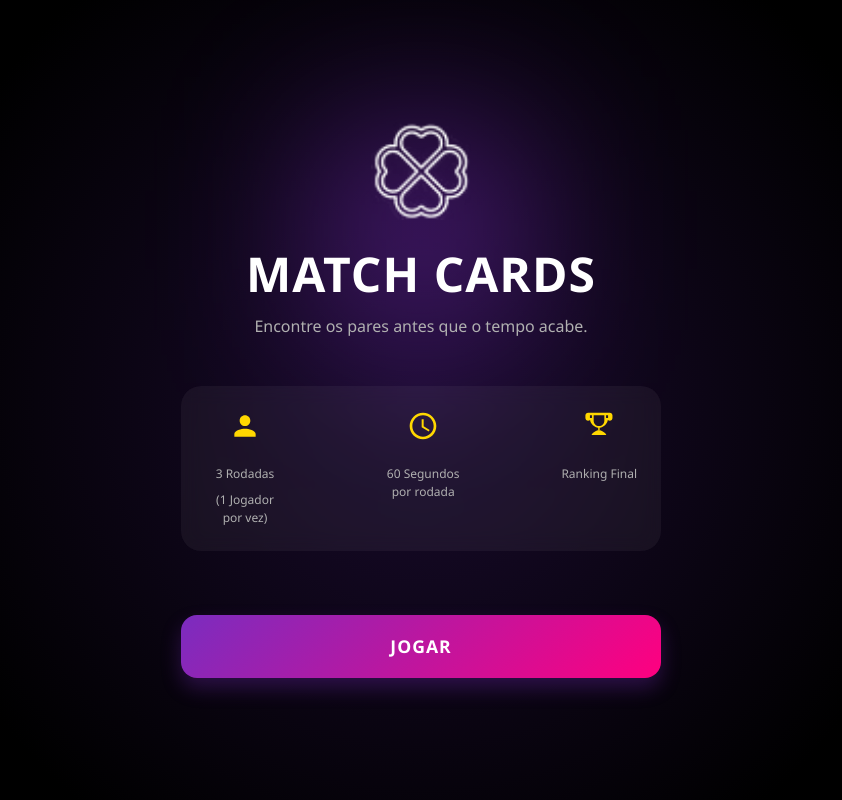
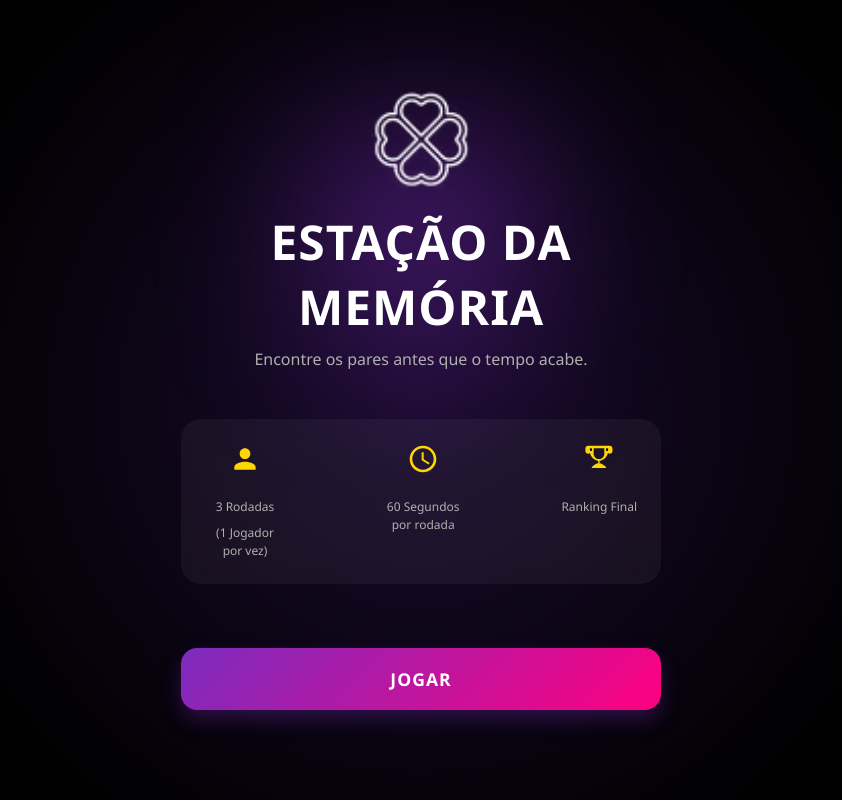
Before and after one commit to mcarolfll/estacoesmemoria, a plain HTML site: page index.html in a window 1280 px wide. Shown: the whole page, without its empty margins (219-1061 px from the left). Drawn offline with Linux system fonts and the light colour scheme.

Commit message:
Update index.html

```diff
--- a/index.html
+++ b/index.html
@@ -16,7 +16,7 @@
             <div class="content-wrapper">
                 <div class="logo-area">
                     <img src="assets/img/trevo.avif" alt="Logo Trevo" class="main-logo">
-                    <h1>MATCH CARDS</h1>
+                    <h1>Estação da Memória</h1>
                     <p>Encontre os pares antes que o tempo acabe.</p>
                 </div>
 
```
